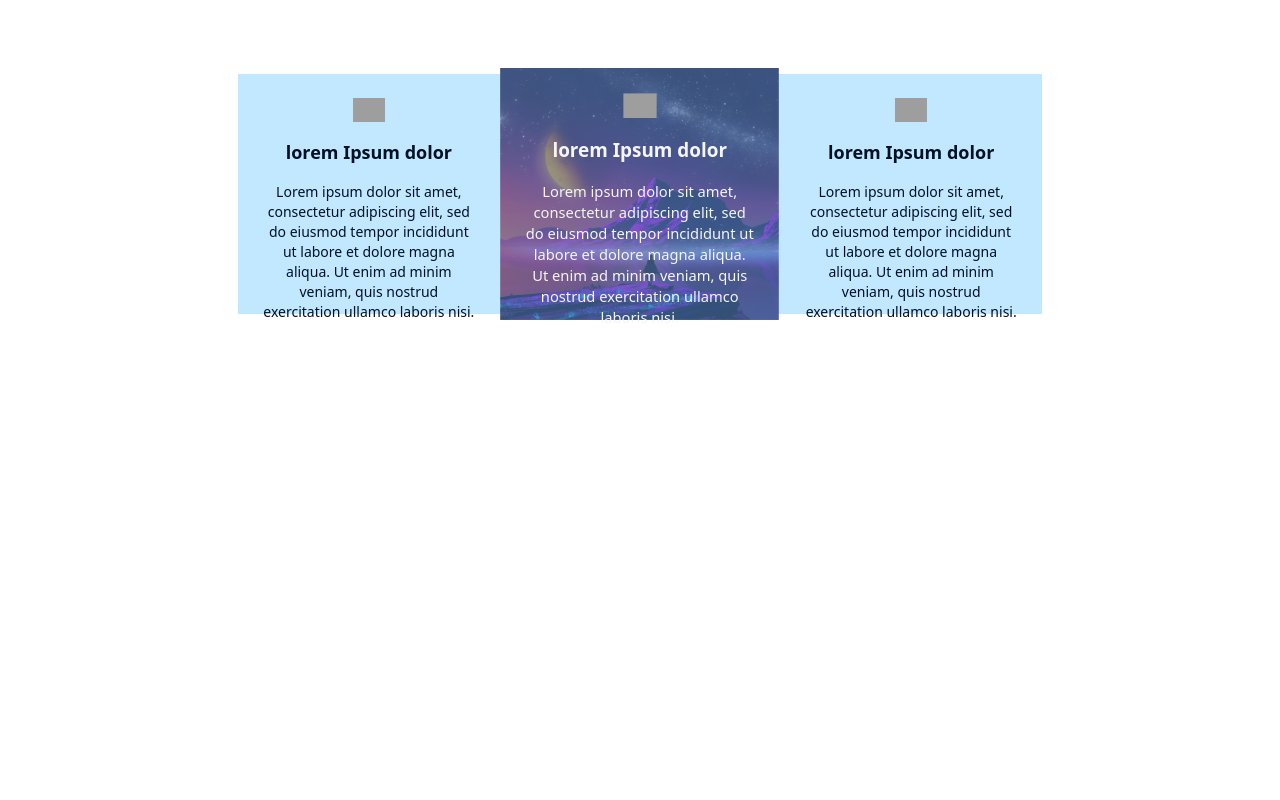
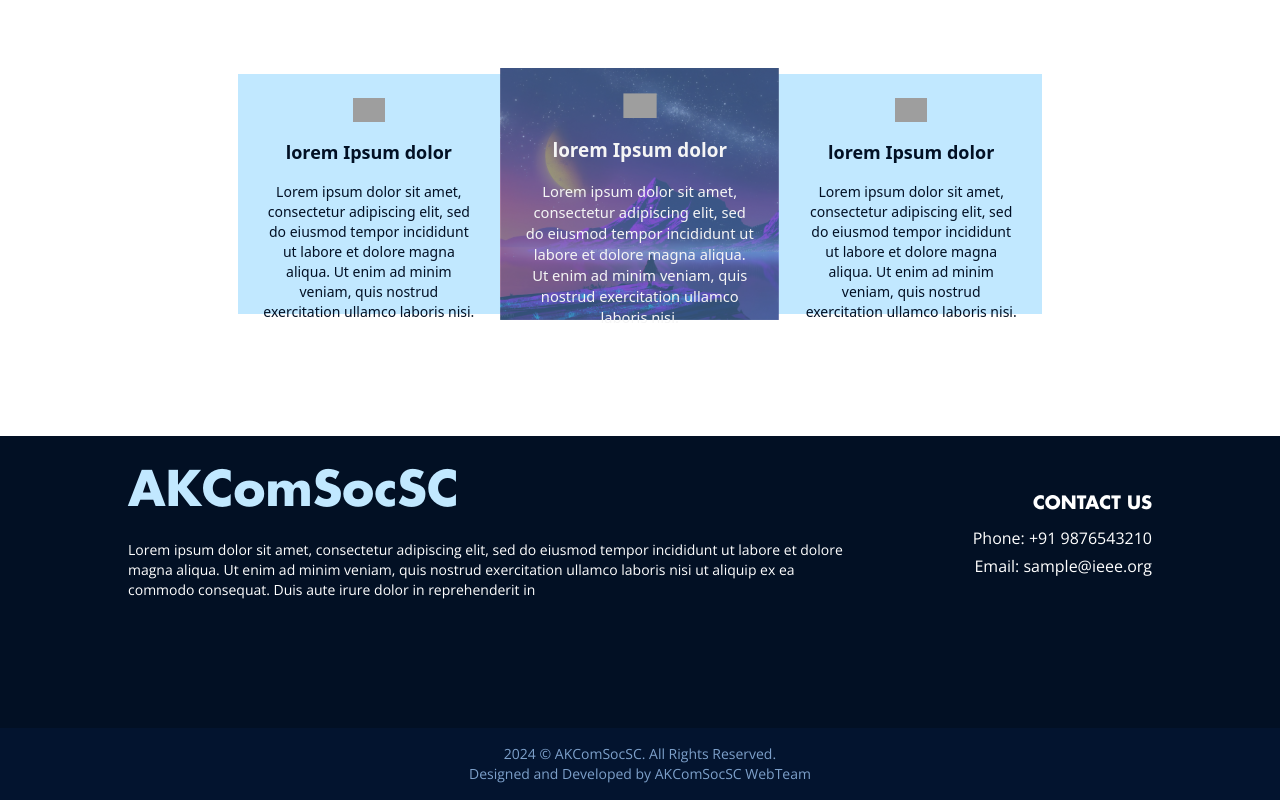
Before and after one commit to BifinJ/AKComSocSC-24, a Next.js app: page / in a window 1280 px wide. Shown: the part 364-1164 px from the top of the page. Before the commit the page ends 800 px from the top, so only its background shows below. Built offline with nearby package versions, Linux system fonts and the light colour scheme; grey boxes are pictures that could not be loaded.

Commit message:
footer added

```diff
--- /dev/null
+++ b/src/app/components/Footer.tsx
@@ -0,0 +1,30 @@
+import React from 'react';
+
+export default function Footer() {
+  return (
+    <footer className="bg-c1 text-white pt-8">
+      <div className="container mx-auto flex flex-col md:flex-row items-center justify-between px-8 md:px-32 mb-32">
+        <div className="md:mb-0 flex-1 md:flex-[0.7] text-center md:text-left">
+          <h2 className="font-futura font-bold text-c5 text-2xl md:text-5xl sm:text-4xl xs:text-3xl">AKComSocSC</h2>
+          <p className="text-sm mt-2 max-w-l font-open pt-4 text-justify md:text-left">
+            Lorem ipsum dolor sit amet, consectetur adipiscing elit, sed do eiusmod tempor incididunt ut labore et dolore magna aliqua. Ut enim ad minim veniam, quis nostrud exercitation ullamco laboris nisi ut aliquip ex ea commodo consequat. Duis aute irure dolor in reprehenderit in
+          </p>
+        </div>
+        <div className="flex-1 text-center md:flex-[0.3] md:text-center mt-8 md:mt-0 md:text-right">
+          <h3 className="text-lg font-semibold mb-2 font-futura">CONTACT US</h3>
+          <p className="font-open text-sm md:text-base font-normal mt-1">
+            Phone: <a href="tel:+919876543210" className="hover:underline">+91 9876543210</a>
+          </p>
+          <p className="font-open text-sm md:text-base font-normal mt-1">
+            Email: <a href="mailto:sample@ieee.org" className="hover:underline">sample@ieee.org</a>
+          </p>
+        </div>
+      </div>
+
+      <div className="w-full bg-c2 bg-opacity-20 py-4 text-center text-c4 font-open px-8 md:px-32">
+        <p className="text-sm">2024 © AKComSocSC. All Rights Reserved.</p>
+        <p className="text-sm">Designed and Developed by AKComSocSC WebTeam</p>
+      </div>
+    </footer>
+  );
+}
--- a/src/app/page.tsx
+++ b/src/app/page.tsx
@@ -1,11 +1,13 @@
 import Header from "./components/Header";
 import About from "./pages/About";
+import Footer from "./components/Footer";
 
 export default function Home() {
   return (
     <>
       <Header />
       <About />
+      <Footer />
     </>
   );
 }
```
